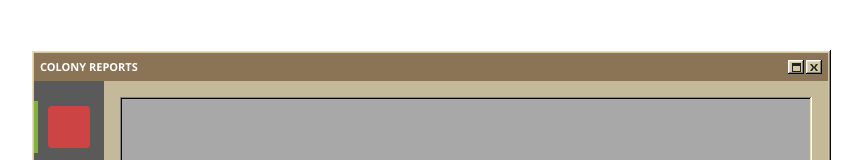
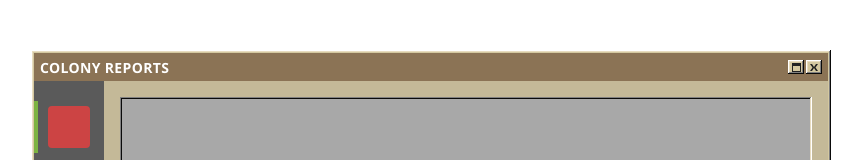
Before and after one commit to colinrlly/colony-report, a Next.js app: page / in a window 1280 px wide. Shown: the top 160 px of the page, without its empty margins (19-881 px from the left). Built offline with nearby package versions, Linux system fonts and the light colour scheme.

Commit message:
MOre spacing in text

```diff
--- a/src/components/ui/window/window-title.tsx
+++ b/src/components/ui/window/window-title.tsx
@@ -13,7 +13,7 @@ export const WindowTitle = forwardRef<HTMLHeadingElement, WindowTitleProps>(
       <h1
         ref={ref}
         className={cn(
-          "text-[11px] font-bold truncate",
+          "text-[14px] font-bold truncate tracking-wide",
           active ? "text-white" : "text-[var(--win98-title-inactive-text)]",
           className
         )}
```
